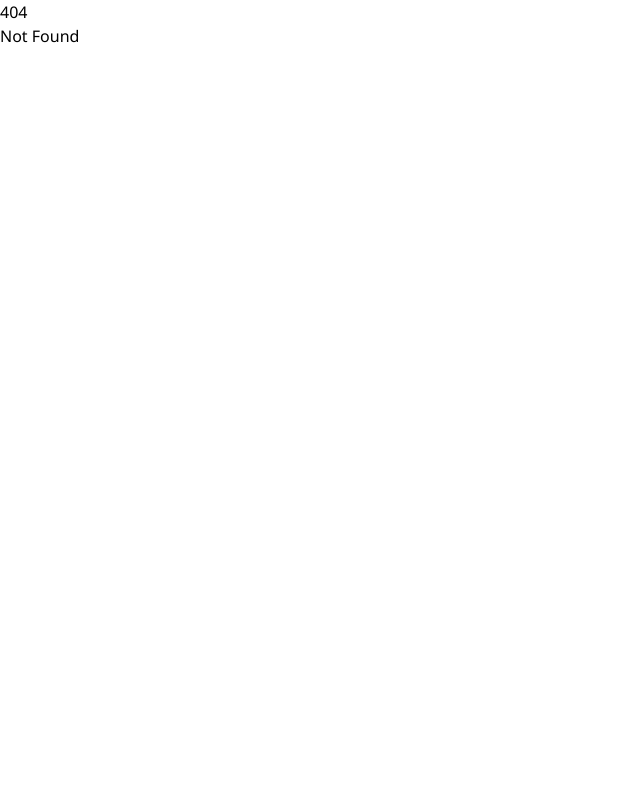
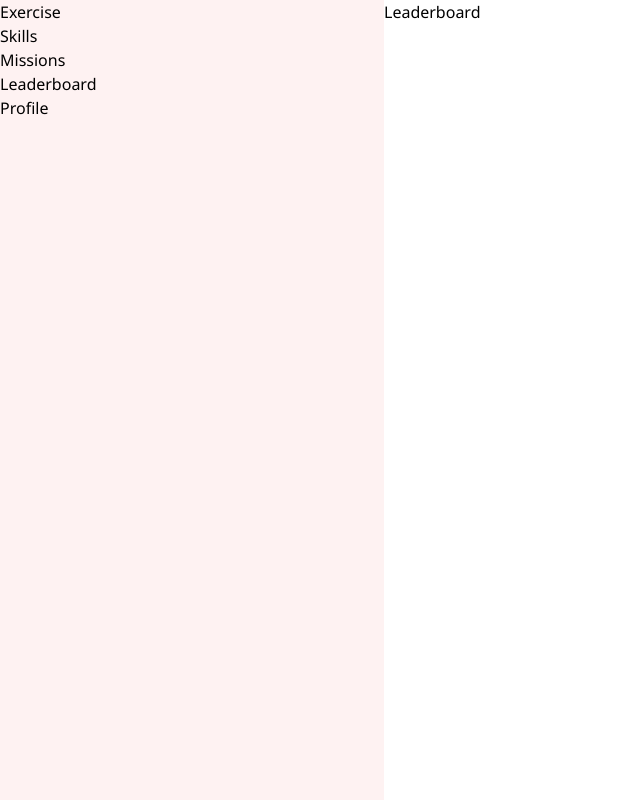
Before and after one commit to Yaucrates/CaliDojo, a SvelteKit app: page /leaderboard in a window 1280 px wide. Before the commit this address had no page. Shown: the whole page, without its empty margins (0-640 px from the left). Built offline with nearby package versions, Linux system fonts and the light colour scheme.

Commit message:
MVP Created (need to cut out more features fs)

```diff
--- /dev/null
+++ b/src/routes/(app)/+layout.svelte
@@ -0,0 +1,15 @@
+<script lang="ts">
+	let { children } = $props();
+</script>
+
+<nav class="fixed left-0 top-0 w-96 h-screen flex flex-col bg-red-50">
+    <a href="/exercise">Exercise</a>
+    <a href="/skills">Skills</a>
+    <a href="/missions">Missions</a>
+    <a href="/leaderboard">Leaderboard</a>
+    <a href="/profile">Profile</a>
+</nav>
+
+<div class="ml-96">
+    {@render children()}
+</div>
--- /dev/null
+++ b/src/routes/(app)/exercise/+page.svelte
@@ -0,0 +1,7 @@
+<script lang="ts">
+    import type { PageData } from './$types';
+
+    let { data }: { data: PageData } = $props();
+</script>
+
+Exercise
--- /dev/null
+++ b/src/routes/(app)/leaderboard/+page.svelte
@@ -0,0 +1,7 @@
+<script lang="ts">
+    import type { PageData } from './$types';
+
+    let { data }: { data: PageData } = $props();
+</script>
+
+Leaderboard
--- /dev/null
+++ b/src/routes/(app)/missions/+page.svelte
@@ -0,0 +1,7 @@
+<script lang="ts">
+    import type { PageData } from './$types';
+
+    let { data }: { data: PageData } = $props();
+</script>
+
+Missions
--- /dev/null
+++ b/src/routes/(app)/profile/+page.svelte
@@ -0,0 +1,7 @@
+<script lang="ts">
+    import type { PageData } from './$types';
+
+    let { data }: { data: PageData } = $props();
+</script>
+
+Profile
--- /dev/null
+++ b/src/routes/(app)/skills/+page.svelte
@@ -0,0 +1,7 @@
+<script lang="ts">
+    import type { PageData } from './$types';
+
+    let { data }: { data: PageData } = $props();
+</script>
+
+Skills
```
